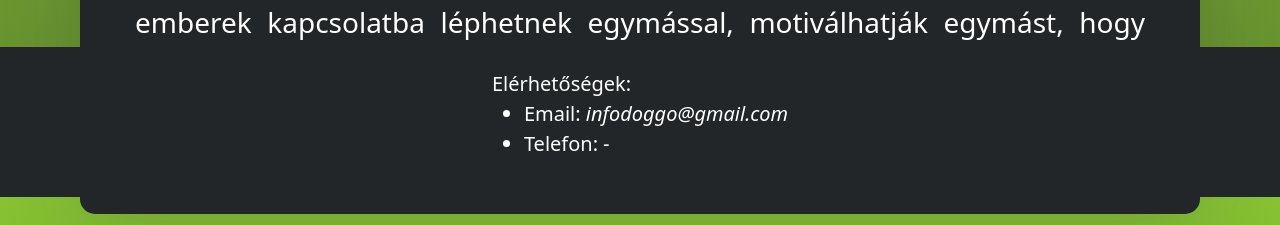
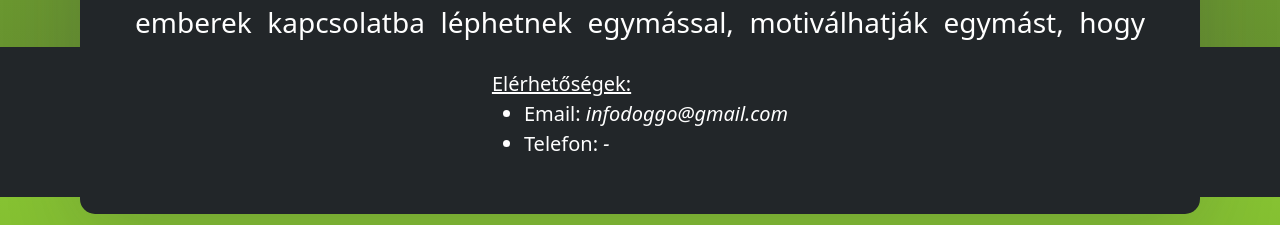
Before and after one commit to kilianmarcell/DogGo_Web, a Vue app: page / in a window 1280 px wide. Shown: the part 603-828 px from the top of the page. Built offline with nearby package versions, Linux system fonts and the light colour scheme.

Commit message:
Kinézet javíva

```diff
--- a/src/components/layouts/Footer.vue
+++ b/src/components/layouts/Footer.vue
@@ -1,7 +1,7 @@
 <template>
   <footer class="d-flex justify-content-center align-items-center fs-5 w-100 border-top-5">
        <div>
-          Elérhetőségek:
+          <u>Elérhetőségek:</u>
           <ul>
                <li>Email: <i>infodoggo@gmail.com</i></li>
                <li>Telefon: <i>-</i></li>
--- a/src/components/layouts/Header.vue
+++ b/src/components/layouts/Header.vue
@@ -15,9 +15,6 @@
                          <ul class="navbar-nav ms-auto mb-2 mb-lg-0 fs-4">
                               <li class="nav-item">
                                    <router-link to="/" class="nav-link"><fa :icon="['fas', 'home']"/></router-link>
-                              </li>
-                              <li class="nav-item">
-                                   <a class="nav-link" href="#"><fa :icon="['fas', 'share-alt']"/></a>
                               </li>
                               <li class="nav-item">
                                    <a class="nav-link" href="https://github.com/kilianmarcell/DogGo_Web"><fa :icon="['fas', 'code']"/></a>
```
